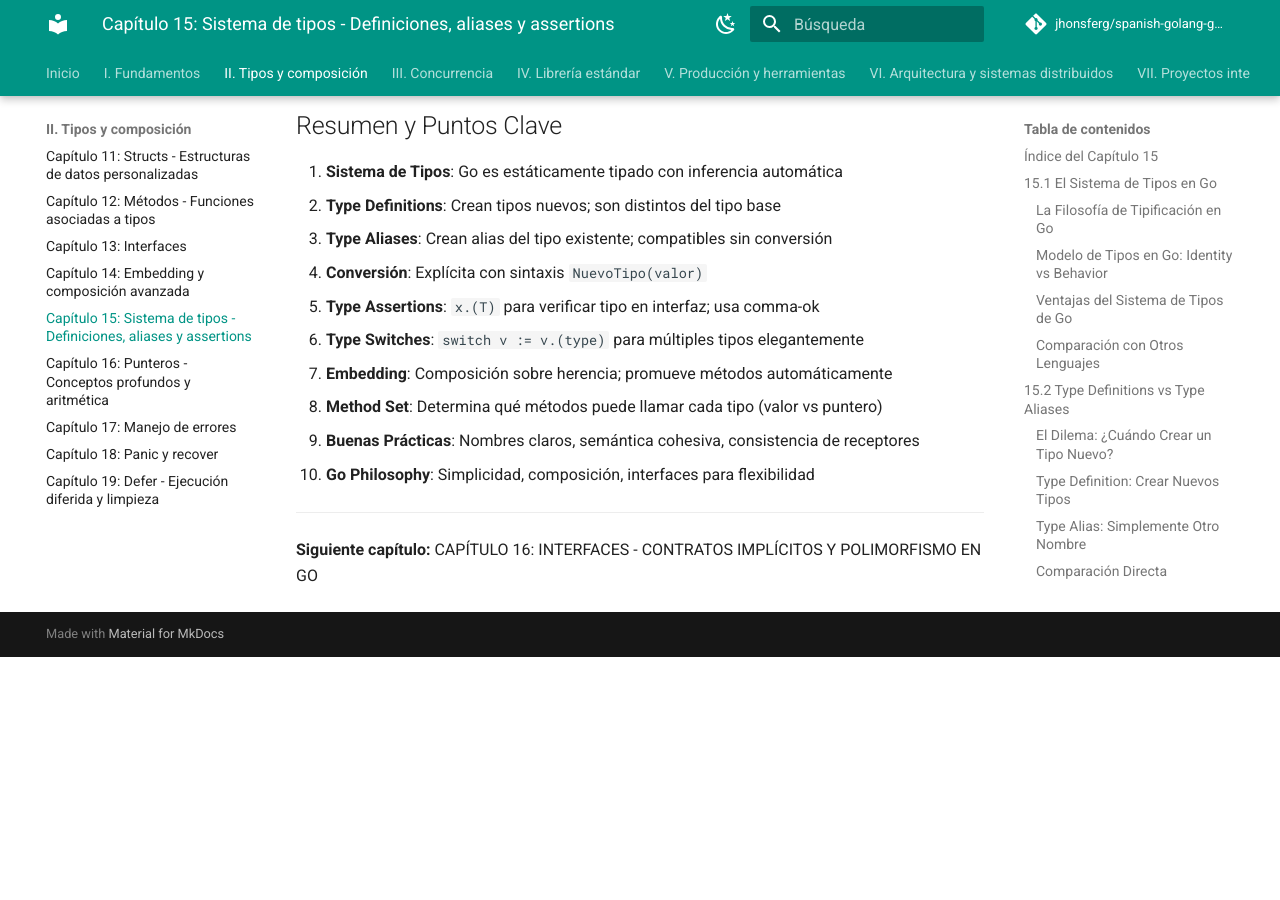
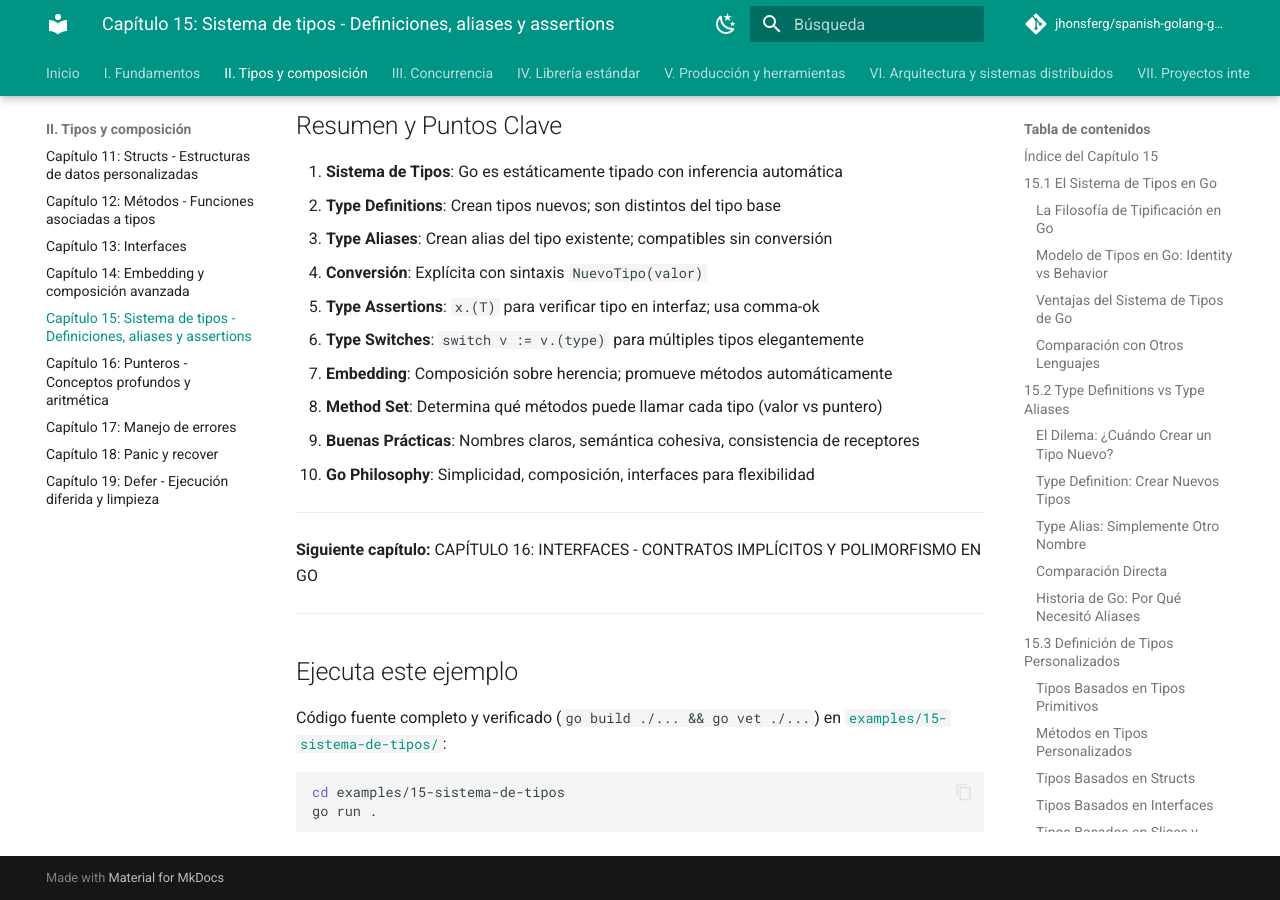
Before and after one commit to jhonsferg/spanish-golang-guide, an MkDocs documentation site: the page built from docs/02-tipos-y-composicion/15-sistema-de-tipos.md, in a window 1280 px wide and 900 px high, scrolled down 38770 px. Built offline with MkDocs 1.6.1 and Material for MkDocs 9.7.7, drawn with Linux system fonts in a browser that asks for light colours; comment, search, counter and statistics services are not loaded; before the commit the page ends 39427 px from its top, so only the background shows below that.

Commit message:
docs: enlazar ejemplo ejecutable en el capítulo 15

````diff
--- a/docs/02-tipos-y-composicion/15-sistema-de-tipos.md
+++ b/docs/02-tipos-y-composicion/15-sistema-de-tipos.md
@@ -2036,3 +2036,15 @@
 ---
 
 **Siguiente capítulo:** CAPÍTULO 16: INTERFACES - CONTRATOS IMPLÍCITOS Y POLIMORFISMO EN GO
+
+---
+
+## Ejecuta este ejemplo
+
+Código fuente completo y verificado (`go build ./... && go vet ./...`) en
+[`examples/15-sistema-de-tipos/`](https://github.com/jhonsferg/spanish-golang-guide/tree/main/examples/15-sistema-de-tipos):
+
+```bash
+cd examples/15-sistema-de-tipos
+go run .
+```
````
